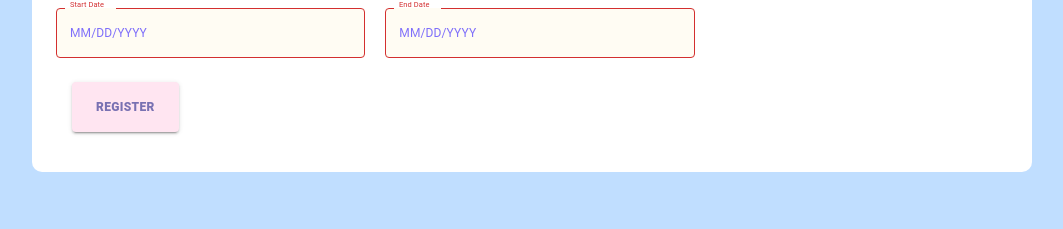
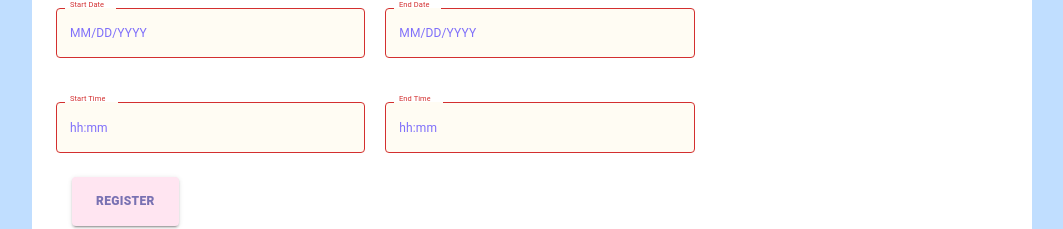
Before and after one commit to JamalHamza/hospital-portal, a React (Vite) app in the folder frontend/: page /admin/addDoctor in a window 1280 px wide. Shown: the part 861-1090 px from the top of the page, without its empty margins (108-1171 px from the left). Before the commit the page ends 1053 px from the top, so only its background shows below. Built offline with nearby package versions, Linux system fonts and the light colour scheme; no server answers.

Commit message:
TimerPicker added

```diff
--- a/frontend/src/components/doctorForm/specialistInfo/SpecialistAndExperience.jsx
+++ b/frontend/src/components/doctorForm/specialistInfo/SpecialistAndExperience.jsx
@@ -125,13 +125,6 @@ function SpecialistAndExperience(props) {
         container
         spacing={2}
         gap='0.4rem'
-        sx={
-          {
-            // mb: '1em',
-            // display: 'flex',
-            // alignItems: 'center',
-          }
-        }
       >
         <Grid item xs={12} md={4}>
           <TextField
--- a/frontend/src/components/doctorForm/timings/DatePickerForm.jsx
+++ b/frontend/src/components/doctorForm/timings/DatePickerForm.jsx
@@ -1,22 +1,13 @@
 import { Box, Grid, Typography } from '@mui/material';
-import React from 'react';
-// import '../../dateRangePicker/DatePicker.css';
 import { LocalizationProvider } from '@mui/x-date-pickers/';
-// import { LocalizationProvider } from '@mui/lab/LocalizationProvider/';
 import { AdapterDayjs } from '@mui/x-date-pickers/AdapterDayjs';
 import { DatePicker } from '@mui/x-date-pickers/DatePicker';
+import React from 'react';
 import { BsFillCalendar2WeekFill } from 'react-icons/bs';
 import './DatePickerForm.css';
 
 function DatePickerForm(props) {
-  const {
-    values,
-    handleBlur,
-    errors,
-    touched,
-    handleFieldChange,
-    handleFieldChangeEnd,
-  } = props;
+  const { values, handleBlur, errors, touched, handleFieldChange } = props;
 
   return (
     <>
@@ -52,9 +43,9 @@ function DatePickerForm(props) {
                 inputFormat='DD/MM/YYYY'
                 value={values.startDate}
                 onChange={handleFieldChange('startDate')}
-                onBlur={handleBlur}
-                error={touched.startDate && Boolean(errors.startDate)}
-                helperText={touched.startDate && errors.startDate}
+                // onBlur={handleBlur}
+                // error={touched.startDate && Boolean(errors.startDate)}
+                // helperText={touched.startDate && errors.startDate}
                 sx={{ width: '100%', m: '4px' }}
               />
               <Typography sx={{ color: '#D62F8D', ml: '1.6rem' }}>
@@ -73,10 +64,10 @@ function DatePickerForm(props) {
                 name='endDate'
                 inputFormat='DD/MM/YYYY'
                 value={values.endDate}
-                onChange={handleFieldChangeEnd('endDate')}
-                onBlur={handleBlur}
-                error={touched.endDate && Boolean(errors.endDate)}
-                helperText={touched.endDate && errors.endDate}
+                onChange={handleFieldChange('endDate')}
+                // onBlur={handleBlur}
+                // error={touched.endDate && Boolean(errors.endDate)}
+                // helperText={touched.endDate && errors.endDate}
                 sx={{ width: '100%', m: '4px' }}
               />
               <Typography sx={{ color: '#D62F8D', ml: '1.6rem' }}>
--- a/frontend/src/components/doctorForm/timings/TimePickerForm.jsx
+++ b/frontend/src/components/doctorForm/timings/TimePickerForm.jsx
@@ -1,52 +1,84 @@
-import { Grid } from '@mui/material';
+import { Box, Grid, Typography } from '@mui/material';
+import { LocalizationProvider } from '@mui/x-date-pickers/';
 import { AdapterDayjs } from '@mui/x-date-pickers/AdapterDayjs';
-import { LocalizationProvider } from '@mui/x-date-pickers/LocalizationProvider';
 import { MobileTimePicker } from '@mui/x-date-pickers/MobileTimePicker';
-import { DemoContainer } from '@mui/x-date-pickers/internals/demo';
 import * as React from 'react';
 
-export default function TimePicker() {
-  const [startTime, setStartTime] = React.useState(null);
-  const [endTime, setEndTime] = React.useState(null);
-  console.log(startTime);
+export default function TimePicker(props) {
+  const {
+    values,
+    handleBlur,
+    errors,
+    touched,
+    handleChange,
+    handleTimeChange,
+  } = props;
 
-  const handleStartTimeChange = (time) => {
-    setStartTime(time);
-  };
-
-  const handleEndTimeChange = (time) => {
-    setEndTime(time);
-  };
   return (
+    <>
+      <Box
+        sx={{
+          display: 'felx',
+          flexDirection: 'column',
+        }}
+      >
+        <Grid
+          container
+          spacing={2}
+          gap='0.4rem'
+          sx={{
+            mt: '2em',
+            // width: '100%',
+          }}
+        >
+          <Grid item xs={12} md={4}>
             <LocalizationProvider dateAdapter={AdapterDayjs}>
-      <DemoContainer components={['MobileTimePicker']}>
-        <Grid container spacing={2}>
-          <Grid item xs={12} md={4}>
+              <Box sx={{ width: '100%' }}>
                 <MobileTimePicker
-              sx={{ width: '100%',  }}
-              style={{ margin: '4px', width: '100%' }}
+                  sx={{ width: '100%', margin: '4px' }}
                   label='Start Time'
-              value={startTime}
-              onChange={handleStartTimeChange}
                   minutesStep={30}
                   ampm={false}
+                  name='startTime'
+                  inputFormat='DD/MM/YYYY'
+                  value={values.startTime}
+                  onChange={handleTimeChange('startTime')}
+                  onBlur={handleBlur}
+                  error={touched.startTime && Boolean(errors.startTime)}
+                  helperText={touched.startTime && errors.startTime}
                 />
-            {startTime && <div>{`${startTime.format('HH:mm')}`}</div>}
+                <Typography sx={{ color: '#D62F8D', ml: '1.6rem' }}>
+                  {errors.startTime && touched.startTime ? (
+                    <>{errors.startTime}</>
+                  ) : null}
+                </Typography>
+              </Box>
+            </LocalizationProvider>
           </Grid>
           <Grid item xs={12} md={4}>
+            <LocalizationProvider dateAdapter={AdapterDayjs}>
               <MobileTimePicker
                 sx={{ width: '100%', margin: '4px' }}
-              //   style={{ margin: '4px', width: '100%' }}
                 label='End Time'
-              value={endTime}
-              onChange={handleEndTimeChange}
                 minutesStep={30}
                 ampm={false}
+                name='endTime'
+                inputFormat='DD/MM/YYYY'
+                value={values.endTime}
+                onChange={handleTimeChange('endTime')}
+                onBlur={handleBlur}
+                error={touched.endDate && Boolean(errors.endDate)}
+                helperText={touched.endDate && errors.endDate}
               />
-            {endTime && <div>{`${endTime.format('HH:mm')}`}</div>}
+              <Typography sx={{ color: '#D62F8D', ml: '1.6rem' }}>
+                {errors.endTime && touched.endTime ? (
+                  <>{errors.endTime}</>
+                ) : null}
+              </Typography>
+            </LocalizationProvider>
           </Grid>
         </Grid>
-      </DemoContainer>
-    </LocalizationProvider>
+      </Box>
+    </>
   );
 }
--- a/frontend/src/pages/addDoctor/AddDoctor.jsx
+++ b/frontend/src/pages/addDoctor/AddDoctor.jsx
@@ -6,6 +6,7 @@ import PersonalInformation from '../../components/doctorForm/personalInfo/Person
 import SpecialistAndExperience from '../../components/doctorForm/specialistInfo/SpecialistAndExperience';
 // import '../../dateRangePicker/DatePicker.css';
 import DatePickerForm from '../../components/doctorForm/timings/DatePickerForm';
+import TimePickerForm from '../../components/doctorForm/timings/TimePickerForm';
 
 const initialValues = {
   name: '',
@@ -40,6 +41,8 @@ const validationSchema = Yup.object().shape({
   years: Yup.number().required('Years is required'),
   startDate: Yup.date().required('Start Date is required'),
   endDate: Yup.date().required('Start Date is required'),
+  startTime: Yup.string().required('Start Time is required'),
+  endTime: Yup.string().required('End Time is required'),
 });
 
 function AddDoctor() {
@@ -67,9 +70,11 @@ function AddDoctor() {
   const handleFieldChange = (fieldName) => (value) => {
     formik.setFieldValue(fieldName, value);
   };
-  const handleFieldChangeEnd = (fieldName) => (value) => {
-    formik.setFieldValue(fieldName, value);
+
+  const handleTimeChange = (fieldName) => (time) => {
+    formik.setFieldValue(fieldName, time);
   };
+
 
   // ! ----------------
   const handleImageChange = (e) => {
@@ -147,7 +152,14 @@ function AddDoctor() {
               touched={formik.touched}
               errors={formik.errors}
               handleFieldChange={handleFieldChange}
-              handleFieldChangeEnd={handleFieldChangeEnd}
+            />
+            <TimePickerForm
+              values={formik.values}
+              handleChange={handleChange}
+              handleBlur={formik.handleBlur}
+              touched={formik.touched}
+              errors={formik.errors}
+              handleTimeChange={handleTimeChange}
             />
             {/* ! ------------------------------------ */}
             <Button
```
Lines whose indentation alone changed are shown as unchanged.
